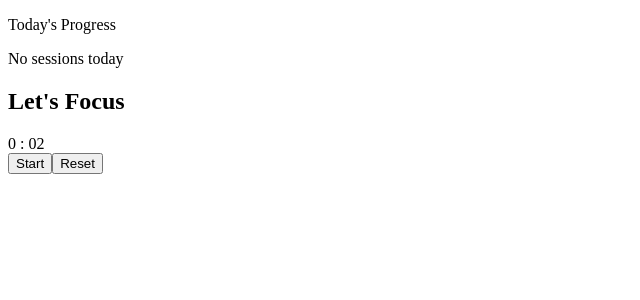
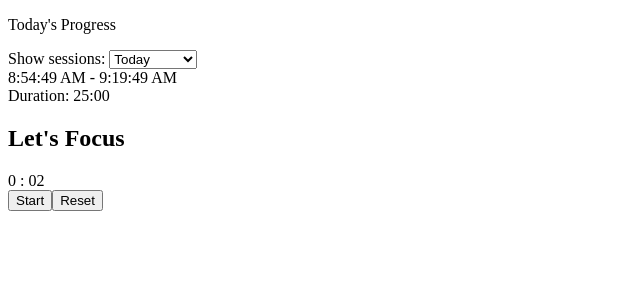
Before and after one commit to adityadombe709-maker/FocusForge, a React (Vite) app in the folder client/: page / in a window 1280 px wide. Shown: the top 300 px of the page, without its empty margins (0-640 px from the left). Built offline with nearby package versions, Linux system fonts and the light colour scheme.

Commit message:
implemented session filters

```diff
--- a/client/src/components/Sidebar.jsx
+++ b/client/src/components/Sidebar.jsx
@@ -1,16 +1,52 @@
+import { useState } from "react";
+
 export function Sidebar({ sessions }) {
+  const [option, setOption] = useState(0);
   function renderSessions() {
     if (sessions.length === 0) {
-      return "No sessions today";
+      switch (option) {
+        case 0:
+          return "No sessions Today";
+        case 1:
+          return "No sessions this week";
+        case 2:
+          return "No sessions this month";
+        case 3:
+          return "No sessions this year";
+      }
     } else {
-      return sessions.map((session, index) => {
+      const now = new Date();
+      function determineStart() {
+        if (option === 0) {
+          return new Date(now.getFullYear(), now.getMonth(), now.getDate());
+        } else if (option === 1) {
+          return new Date(
+            now.getFullYear(),
+            now.getMonth(),
+            now.getDate() - now.getDay(),
+          );
+        } else if (option === 2) {
+          return new Date(now.getFullYear(), now.getMonth());
+        } else {
+          return new Date(now.getFullYear(), 0, 1);
+        }
+      }
+
+      const startLimit = determineStart();
+      const filtered = sessions.filter((session) => {
+        if (session.startTime.getTime() < startLimit.getTime()) {
+          return false;
+        }
+        return true;
+      });
+
+      return filtered.map((session, index) => {
         return (
-          <>
-            <div key={index}>
-              {session.startTime.toLocaleTimeString("en-US")} - {session.endTime.toLocaleTimeString("en-US")} <br />
-              Duration:{" "}{session.duration}
-            </div>
-          </>
+          <div key={index}>
+            {session.startTime.toLocaleTimeString("en-US")} -{" "}
+            {session.endTime.toLocaleTimeString("en-US")} <br />
+            Duration: {session.duration}
+          </div>
         );
       });
     }
@@ -19,6 +55,21 @@ export function Sidebar({ sessions }) {
   return (
     <>
       <p>Today's Progress</p>
+      <div>
+        <label htmlFor="filter">Show sessions: </label>
+
+        <select
+          id="filter"
+          onChange={(e) => {
+            setOption(Number(e.target.value));
+          }}
+        >
+          <option value="0">Today</option>
+          <option value="1">This Week</option>
+          <option value="2">This month</option>
+          <option value="3">This year</option>
+        </select>
+      </div>
       {renderSessions()}
     </>
   );
--- a/client/src/pages/Dashboard.jsx
+++ b/client/src/pages/Dashboard.jsx
@@ -3,7 +3,53 @@ import { Timer } from "../components/Timer";
 import { useState } from "react";
 
 export function Dashboard() {
-  const [sessions, setSessions] = useState([]);
+  const [sessions, setSessions] = useState([
+    // ✅ TODAY
+    {
+      startTime: new Date(),
+      endTime: new Date(Date.now() + 25 * 60 * 1000),
+      duration: "25:00",
+    },
+
+    // ✅ YESTERDAY
+    {
+      startTime: new Date(Date.now() - 24 * 60 * 60 * 1000),
+      endTime: new Date(Date.now() - 24 * 60 * 60 * 1000 + 20 * 60 * 1000),
+      duration: "20:00",
+    },
+
+    // ✅ 3 DAYS AGO (this week)
+    {
+      startTime: new Date(Date.now() - 3 * 24 * 60 * 60 * 1000),
+      endTime: new Date(Date.now() - 3 * 24 * 60 * 60 * 1000 + 15 * 60 * 1000),
+      duration: "15:00",
+    },
+
+    // ✅ 10 DAYS AGO (this month)
+    {
+      startTime: new Date(Date.now() - 10 * 24 * 60 * 60 * 1000),
+      endTime: new Date(Date.now() - 10 * 24 * 60 * 60 * 1000 + 30 * 60 * 1000),
+      duration: "30:00",
+    },
+
+    // ❌ LAST MONTH
+    {
+      startTime: new Date(new Date().setMonth(new Date().getMonth() - 1)),
+      endTime: new Date(
+        new Date().setMonth(new Date().getMonth() - 1) + 20 * 60 * 1000,
+      ),
+      duration: "20:00",
+    },
+
+    // ❌ LAST YEAR
+    {
+      startTime: new Date(new Date().setFullYear(new Date().getFullYear() - 1)),
+      endTime: new Date(
+        new Date().setFullYear(new Date().getFullYear() - 1) + 10 * 60 * 1000,
+      ),
+      duration: "10:00",
+    },
+  ]);
   return (
     <div>
       <Sidebar sessions={sessions} />
```
